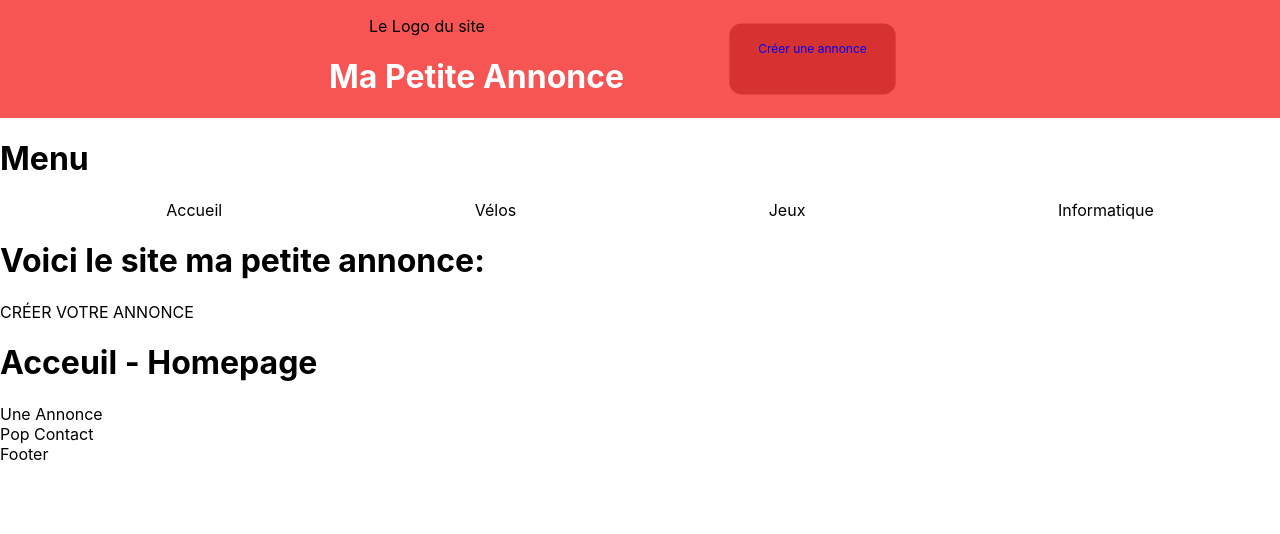
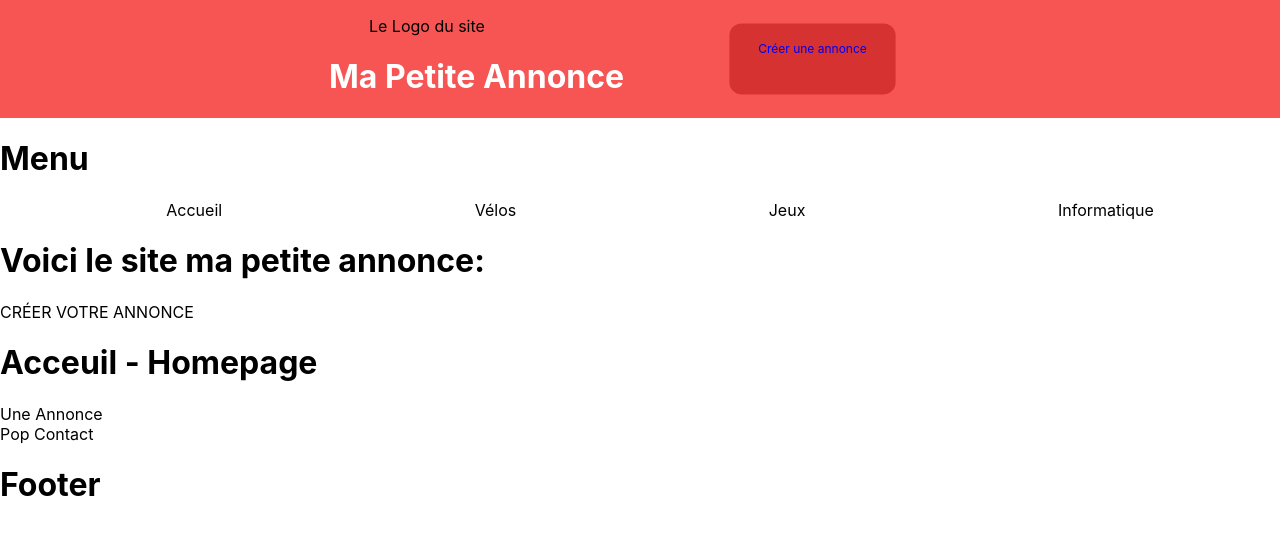
Before and after one commit to Site-petites-annonces/projet-0, a React (Create React App) app in the folder ma-petite-annonce/: page /a-propos in a window 1280 px wide. Shown: the top 534 px of the page. Built offline with nearby package versions, Linux system fonts and the light colour scheme.

Commit message:
FFoorter/ about

```diff
--- a/ma-petite-annonce/src/components/Footer.js
+++ b/ma-petite-annonce/src/components/Footer.js
@@ -2,7 +2,9 @@ import React from 'react';
 
 const Footer = () => {
   return (
-    <div className="footer">Footer</div>
+    <div className="footer">
+      <h1>Footer</h1>
+    </div>
   );
 };
 
--- a/ma-petite-annonce/src/pages/About.js
+++ b/ma-petite-annonce/src/pages/About.js
@@ -7,11 +7,11 @@ const About = () => {
         <div>
 
             <Navigation />
-            <h1>A propos</h1>
+            <h1>À propos</h1>
             <br />
             <p>Site de petite annonces crée par Thierno Balde, Nikola Marinkovi, Baptis dantas et Ulysse Perret.
                 Le site porposse des annonces pour acheter ou vendres des produits entre particuliers.
-                Les propostion seront fixés
+                Les proposition seront fixés par les utilisateur.
             </p>
         </div>
     );
```
